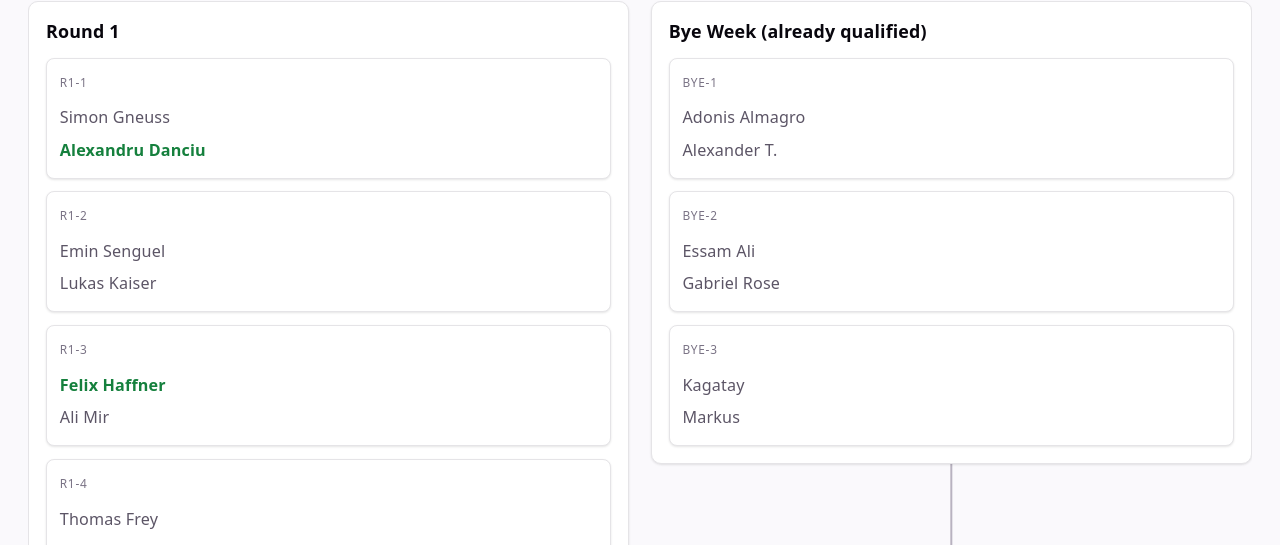
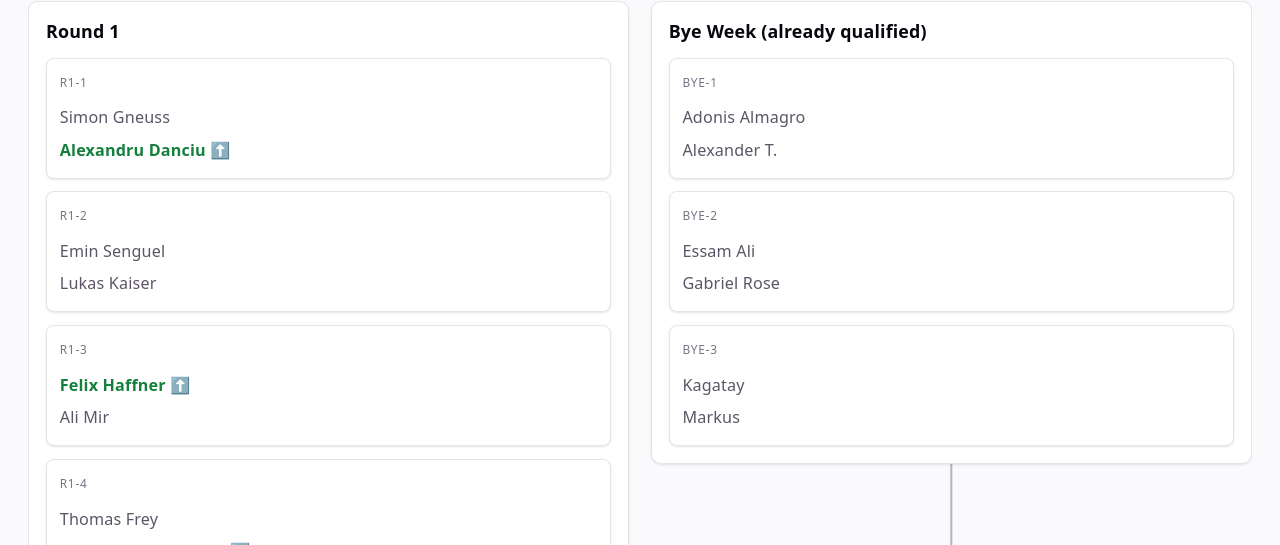
Before and after one commit to AustralianMint/OfficialCodeChessClub, a React (Vite) app: page / in a window 1280 px wide. Shown: the part 255-800 px from the top of the page. Built offline with nearby package versions, Linux system fonts and the light colour scheme.

Commit message:
add: split name to add emoji

```diff
--- a/src/components/MatchCard.jsx
+++ b/src/components/MatchCard.jsx
@@ -10,10 +10,26 @@ export function MatchCard({ match }) {
         {match.id}
       </p>
       <div className={`slot ${aWins ? 'winner' : ''}`}>
-        <span className="name">{match.playerA}</span>
+        <span className="name">
+          <span className="name__text">{match.playerA}</span>
+          {aWins ? (
+            <span className="winner-mark" aria-hidden="true">
+              {' '}
+              ⬆️
+            </span>
+          ) : null}
+        </span>
       </div>
       <div className={`slot ${bWins ? 'winner' : ''}`}>
-        <span className="name">{match.playerB}</span>
+        <span className="name">
+          <span className="name__text">{match.playerB}</span>
+          {bWins ? (
+            <span className="winner-mark" aria-hidden="true">
+              {' '}
+              ⬆️
+            </span>
+          ) : null}
+        </span>
       </div>
     </article>
   )
```
